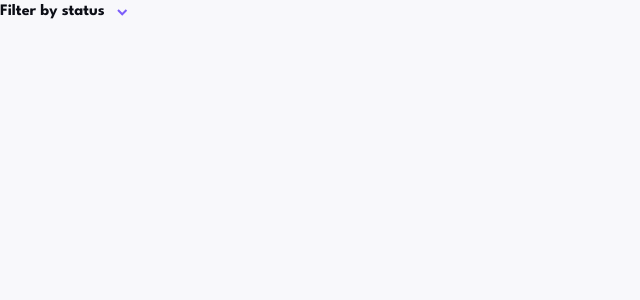
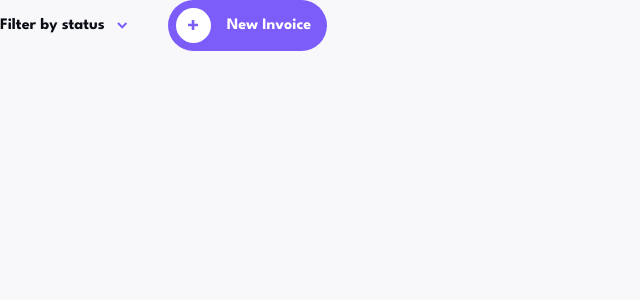
Before and after one commit to Javieer57/FEM-invoice-app, a React (Vite) app: page / in a window 1280 px wide. Shown: the top 300 px of the page, without its empty margins (0-640 px from the left). Built offline with nearby package versions, Linux system fonts and the light colour scheme.

Commit message:
feat: add NewInvoiceBtn component

```diff
--- a/src/App.jsx
+++ b/src/App.jsx
@@ -1,7 +1,15 @@
 import { FiltersDropdown } from "./components/FiltersDropdown";
+import { NewInvoiceBtn } from "./components/NewInvoiceBtn";
 
 function App() {
-  return <FiltersDropdown />;
+  return (
+    <>
+      <div className="flex items-center gap-4 tablet:gap-10">
+        <FiltersDropdown />
+        <NewInvoiceBtn />
+      </div>
+    </>
+  );
 }
 
 export default App;
--- /dev/null
+++ b/src/components/NewInvoiceBtn.jsx
@@ -0,0 +1,12 @@
+export const NewInvoiceBtn = () => {
+  return (
+    <button className="flex items-center gap-4 rounded-full bg-purple900 p-2 pr-4 font-bold transition-colors hover:bg-purple400 focus:bg-purple400">
+      <span className="flex items-center justify-center rounded-full bg-white p-3">
+        <img src="/assets/icon-plus.svg" alt="plus icon" />
+      </span>
+      <span className="text-white">
+        New <span className="sr-only tablet:not-sr-only">Invoice</span>
+      </span>
+    </button>
+  );
+};
```
